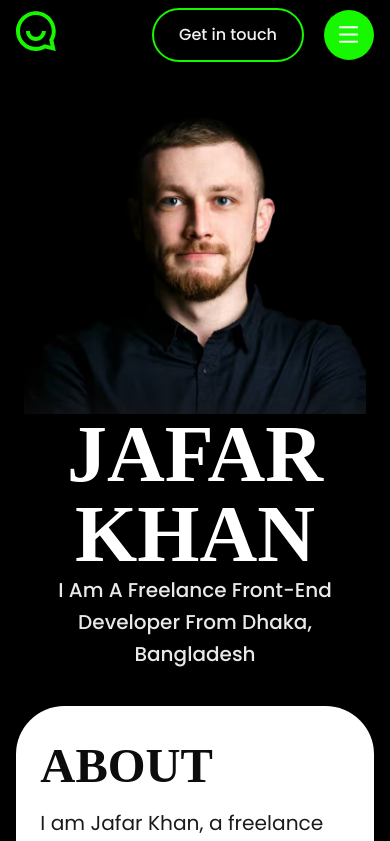
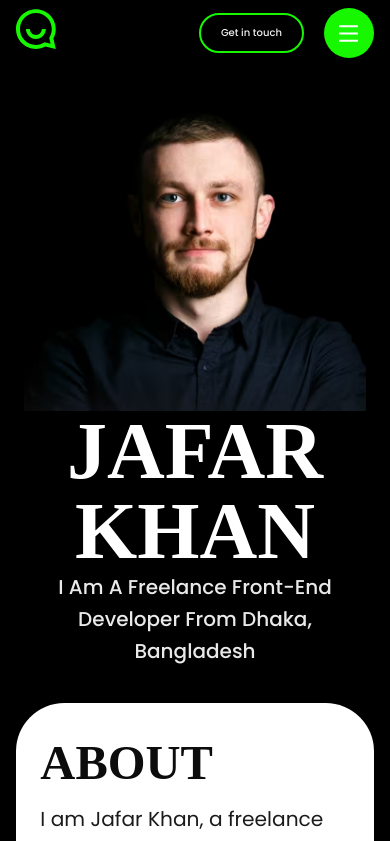
Before and after one commit to mdjafarkhan123/portfolio, a Vue app: page / in a window 390 px wide. Shown: the top 841 px of the page. Built offline with nearby package versions, Linux system fonts and the light colour scheme; a web font is replaced by a local one.

Commit message:
Header, Footer and Button size changed

```diff
--- a/src/components/Footer.vue
+++ b/src/components/Footer.vue
@@ -41,15 +41,18 @@
     left: 0;
     right: 0;
     z-index: 1;
+    background-color: var(--color-bg-white);
+    color: var(--color-text-dark);
+    padding-top: var(--space-2xl);
+    padding-bottom: var(--space-md);
+    &__container {
+        max-width: 1920px;
+    }
     @mixin round-style {
         border: 1px solid var(--color-bg-dark);
         padding: 0.3em 1em;
         border-radius: 50px;
     }
-    background-color: var(--color-bg-white);
-    color: var(--color-text-dark);
-    padding-top: var(--space-2xl);
-    padding-bottom: var(--space-md);
 
     &__container {
         flex-flow: column;
--- a/src/components/Header.vue
+++ b/src/components/Header.vue
@@ -46,6 +46,7 @@
     z-index: 999;
     background-color: var(--color-bg-dark);
     &__container {
+        max-width: 1920px;
         display: flex;
         padding-block: 0.5em;
         padding-inline: 1em;
--- a/src/styles/globals/_base.scss
+++ b/src/styles/globals/_base.scss
@@ -127,10 +127,10 @@ textarea {
 
 .btn {
     display: inline-block;
-    font-size: clamp(1rem, 0.89rem + 0.465vw, 1.25rem);
+    font-size: clamp(0.625rem, 0.327rem + 1.19vw, 1.25rem);
     font-weight: 500;
-    padding: clamp(0.75rem, 0.452rem + 1.19vw, 1.375rem)
-        clamp(1.563rem, 1.116rem + 1.786vw, 2.5rem);
+    padding: clamp(0.625rem, 0.327rem + 1.19vw, 1.25rem)
+        clamp(1.25rem, 0.952rem + 1.19vw, 1.875rem);
     background-color: transparent;
     border: 2px solid var(--color-primary);
     border-radius: 100px;
```
